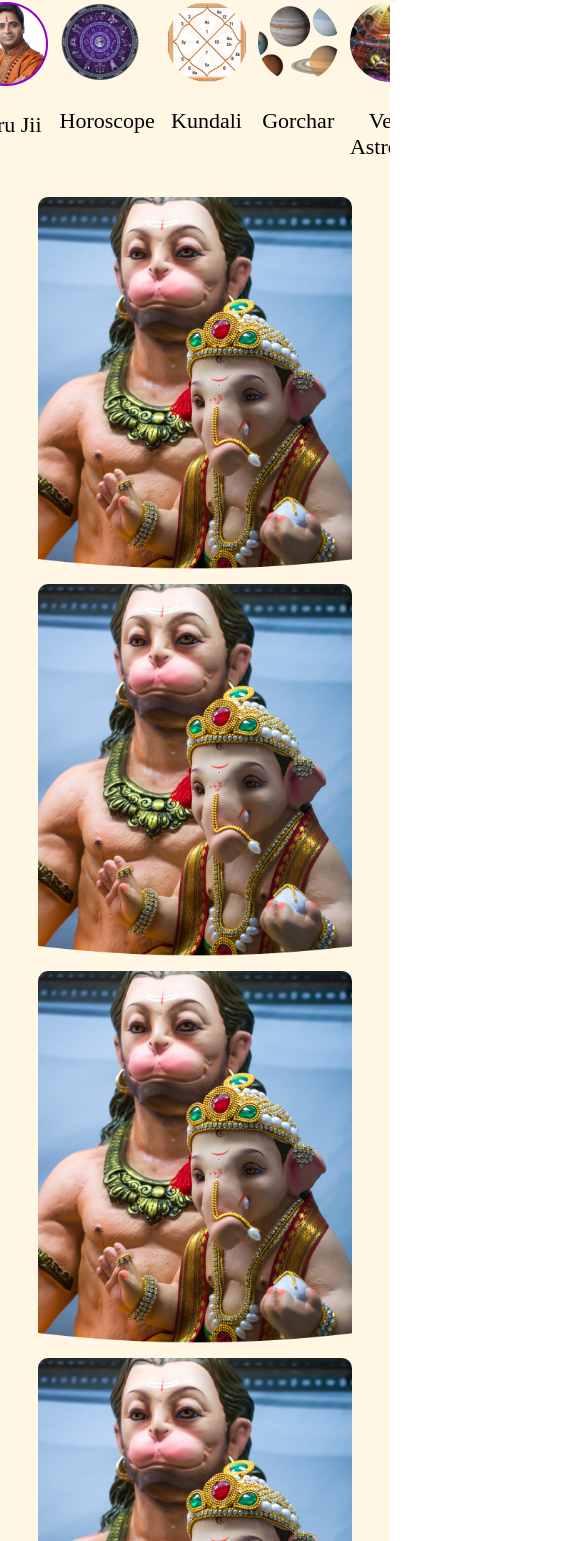
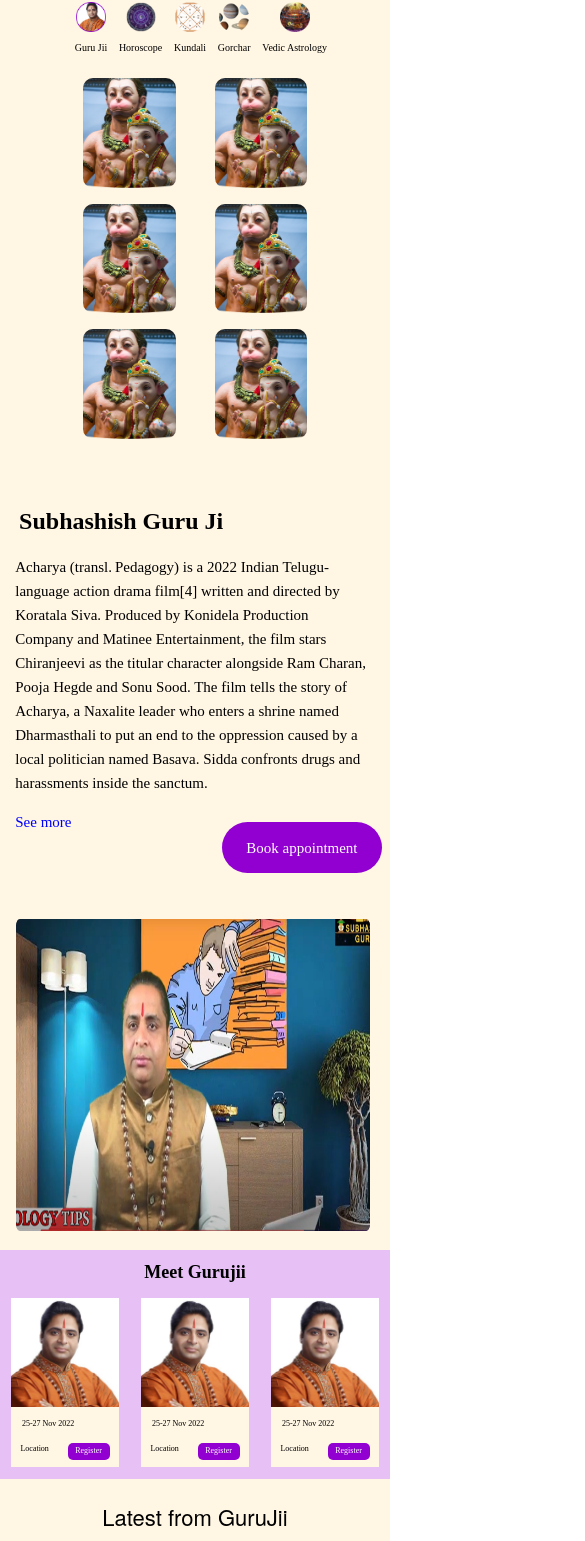
Before and after one commit to Priyanshusingh46/Guru_jii2.O, a React (Create React App) app: page /about in a window 390 px wide. Shown: the part 407-1948 px from the top of the page, 585 px wide, since content can reach past the window. Built offline with nearby package versions, Linux system fonts and the light colour scheme.

Commit message:
1st commit

```diff
--- a/src/Css/About/Latestfromguru.css
+++ b/src/Css/About/Latestfromguru.css
@@ -3,14 +3,15 @@
     justify-content: space-evenly;
     flex-wrap: wrap;
 }
-#latestfromgurupara{
+#latestfromgurupara {
     font-family: HelveticaNeue;
     font-size: 48px;
     font-weight: 400;
-    line-height: 56px;
+    /* line-height: 56px; */
     letter-spacing: 0em;
-    margin-left: 170px;
-    margin-top: 85px;
+    /* margin-left: 170px; */
+    /* margin-top: 85px; */
+    text-align: center;
 }
 #latestfromguruimage{
     width: 315px;
@@ -31,3 +32,79 @@
     font-size: 22px;
     margin-top: 10px;
 }
+/* media Query*/
+@media only screen and (max-width:1050px){
+    #latestfromguruimage {
+        width: 187px;
+    }
+    #latestfromgurupara {
+        font-size: 30px;
+    }
+    .latestfromguruview {
+        background: #9100D0;
+        height: 5vh;
+        border-radius: 10px;
+        padding: 0px 0px;
+        width: 129px;
+        margin-left: 10%;
+        margin-top: 10%;
+        margin-bottom: 20%;
+    }
+    #Viewdetails {
+        text-align: center;
+        color: #ffff;
+        font-size: 16px;
+        margin-top: 0px;
+        padding: 10px;
+    }
+}
+@media only screen and (max-width:600px){
+    #latestfromguruimage {
+        width: 116px;
+    }
+    #latestfromgurupara {
+        font-size: 22px;
+    }
+    .latestfromguruview {
+        background: #9100D0;
+        height: 4vh;
+        border-radius: 5px;
+        padding: 0px 0px;
+        width: 89px;
+        margin-left: 9%;
+        margin-top: 10%;
+        margin-bottom: 20%;
+    }
+    #Viewdetails {
+        text-align: center;
+        color: #ffff;
+        font-size: 12px;
+        margin-top: 0px;
+        padding: 7px;
+    }
+}
+@media only screen and (max-width:385px){
+    #latestfromguruimage {
+        width: 80px;
+    }
+    #latestfromgurupara {
+        font-size: 17px;
+    }
+    .latestfromguruview {
+        background: #9100D0;
+        height: 3vh;
+        border-radius: 3px;
+        padding: 0px 0px;
+        width: 55px;
+        margin-left: 9%;
+        margin-top: 10%;
+        margin-bottom: 20%;
+    }
+    #Viewdetails {
+        text-align: center;
+        color: #ffff;
+        font-size: 8px;
+        margin-top: 0px;
+        padding: 6px;
+    }
+}
--- a/src/Css/About/aboutheadlines.css
+++ b/src/Css/About/aboutheadlines.css
@@ -6,8 +6,34 @@
 .innerdivofaboutheadlines{
     margin-left: 3%;
     margin-top: 2%;
+    display: flex;
+    flex-direction: column;
 }
 #aboutheadlinespara{
     text-align: center;
     font-size: 22px;
 }
+#aboutheadlineimg{
+    width: 92px;
+    align-self: center;
+}
+
+/* css */
+@media only screen and (max-width:800px) {
+    #aboutheadlineimg{
+        width: 54px;
+    }
+    #aboutheadlinespara {
+        text-align: center;
+        font-size: 14px;
+    }
+}
+@media only screen and (max-width:500px){
+    #aboutheadlineimg{
+        width: 30px;
+    }
+    #aboutheadlinespara {
+        text-align: center;
+        font-size: 10px;
+    }
+}
--- a/src/Css/About/aboutphoto.css
+++ b/src/Css/About/aboutphoto.css
@@ -11,3 +11,19 @@
     margin-bottom: 4%;
     border-radius: 10px;
 }
+/* media Query */
+@media only screen and (max-width:800px){
+    #aboutphotoimage {
+        height: 24vh;
+    }
+}
+@media only screen and (max-width:500px){
+    #aboutphotoimage {
+        height: 13vh;
+    }
+}
+@media only screen and (max-width:340px){
+    #aboutphotoimage {
+        height: 9vh;
+    }
+}
--- a/src/Css/About/meetgurujii.css
+++ b/src/Css/About/meetgurujii.css
@@ -43,3 +43,124 @@
 #meetlocation{
     font-size: 20px;
 }
+
+/* media query */
+@media only screen and (max-width:950px) {
+    #meetgurujiiimage {
+        height: 29vh;
+    }
+    #meetgurujiiheading {
+        text-align: center;
+        padding-top: 3%;
+        font-size: 27px;
+    }
+    #meetdate {
+        margin-left: 10%;
+        font-size: 14px;
+    }
+    #meetlocation {
+        font-size: 14px;
+    }
+    .meetregister {
+        background: #9100D0;
+        width: 39%;
+        height: 4vh;
+        border-radius: 5px;
+        margin-top: 2%;
+        margin-bottom: 7%;
+    }
+    #meetregister {
+        font-size: 13px;
+        color: #ffff;
+        text-align: center;
+        margin-top: 9%;
+    }
+}
+@media only screen and (max-width:650px){
+    #meetgurujiiimage {
+        height: 20vh;
+    }
+    #meetdate {
+        margin-left: 10%;
+        font-size: 10px;
+    }
+    #meetlocation {
+        font-size: 10px;
+    }
+    #meetregister {
+        font-size: 10px;
+        color: #ffff;
+        text-align: center;
+        margin-top: 9%;
+    }
+    .meetregister {
+        background: #9100D0;
+        width: 39%;
+        height: 3vh;
+        border-radius: 5px;
+        margin-top: 2%;
+        margin-bottom: 7%;
+    }
+    #meetgurujiiheading {
+        text-align: center;
+        padding-top: 3%;
+        font-size: 18px;
+    }
+}
+@media only screen and (max-width:450px){
+    #meetgurujiiimage {
+        height: 13vh;
+    }
+    #meetdate {
+        margin-left: 10%;
+        font-size: 8px;
+    }
+    #meetlocation {
+        font-size: 8px;
+    }
+    #meetregister {
+        font-size: 8px;
+        color: #ffff;
+        text-align: center;
+        margin-top: 9%;
+    }
+    .meetregister {
+        background: #9100D0;
+        width: 39%;
+        height: 2vh;
+        border-radius: 5px;
+        margin-top: 6%;
+        margin-bottom: 7%;
+    }
+}
+@media only screen and (max-width:300px){
+    #meetgurujiiimage {
+        height: 9vh;
+    }
+    #meetlocation {
+        font-size: 6px;
+    }
+    #meetdate {
+        margin-left: 5%;
+        font-size: 6px;
+    }
+    #meetregister {
+        font-size: 6px;
+        color: #ffff;
+        text-align: center;
+        margin-top: 9%;
+    }
+    .meetregister {
+        background: #9100D0;
+        width: 39%;
+        height: 1vh;
+        border-radius: 5px;
+        margin-top: 7%;
+        margin-bottom: 7%;
+    }
+    #meetgurujiiheading {
+        text-align: center;
+        padding-top: 3%;
+        font-size: 14px;
+    }
+}
--- a/src/Css/Header.css
+++ b/src/Css/Header.css
@@ -174,13 +174,18 @@ li a{
       width: 29px;
       height: 29px;
   }
+  #HambergerImage {
+    height: 3vh;
+    margin-left: 4px;
+    margin-top: 7px;
+}
 }
 @media screen and (max-width: 400px){
 .searchDiv {
   margin-left: 18%;
 }
 #HambergerImage {
-  height: 4vh;
+  height: 3vh;
   margin-left: 8px;
   margin-top: 7px;
 }
@@ -193,7 +198,7 @@ li a{
         width: 93px;
     }
     .linkUl {
-        margin-left: -108px;
+        margin-left: -98px;
     }
     .linkUl li {
       margin-left: 17%;
--- a/src/Screens/About1.js
+++ b/src/Screens/About1.js
@@ -1,28 +1,26 @@
-import React from 'react'
-import AboutHeadlines from '../Components/About/AboutHeadlines'
-import Aboutphoto from '../Components/About/Aboutphoto'
-import Latestfromguru from '../Components/About/Latestfromguru'
-import MeetGurujii from '../Components/About/MeetGurujii'
-import Header from '../Components/Common/Header'
-import InfoGurujii from '../Components/Home/InfoGurujii'
-import Footer from "../Components/Home/Footer"
+import React from "react";
+import AboutHeadlines from "../Components/About/AboutHeadlines";
+import Aboutphoto from "../Components/About/Aboutphoto";
+import Latestfromguru from "../Components/About/Latestfromguru";
+import MeetGurujii from "../Components/About/MeetGurujii";
+import Header from "../Components/Common/Header";
+import InfoGurujii from "../Components/Home/InfoGurujii";
+import Footer from "../Components/Home/Footer";
 
 function About1() {
   return (
-    <div>
-        <Header />
-        <div style={{background: "#FFF6E4"}}>
+    <div style={{overflowX:"hidden"}}>
+      <Header />
+      <div style={{ background: "#FFF6E4" }}>
         <AboutHeadlines />
         <Aboutphoto />
         <InfoGurujii />
         <MeetGurujii />
         <Latestfromguru />
-        </div>
-        <Footer />
-
-
+      </div>
+      <Footer />
     </div>
-  )
+  );
 }
 
-export default About1
+export default About1;
```
